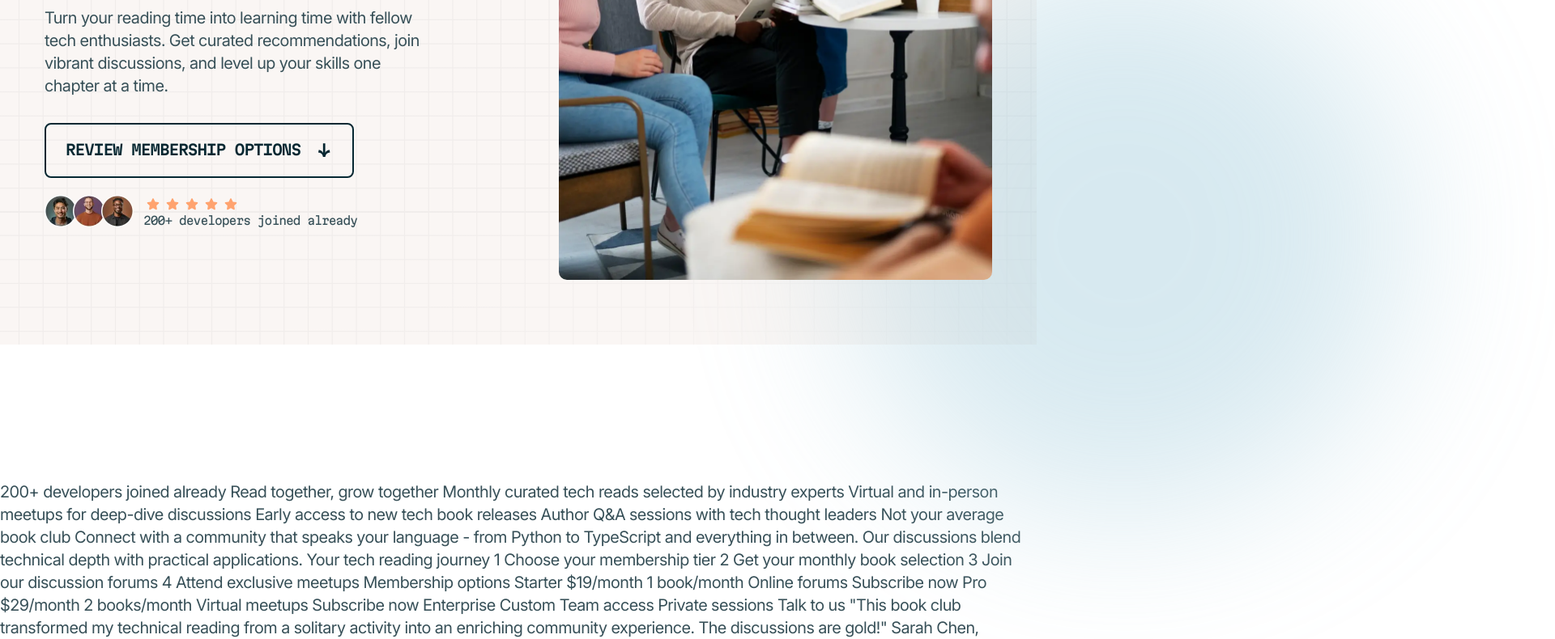
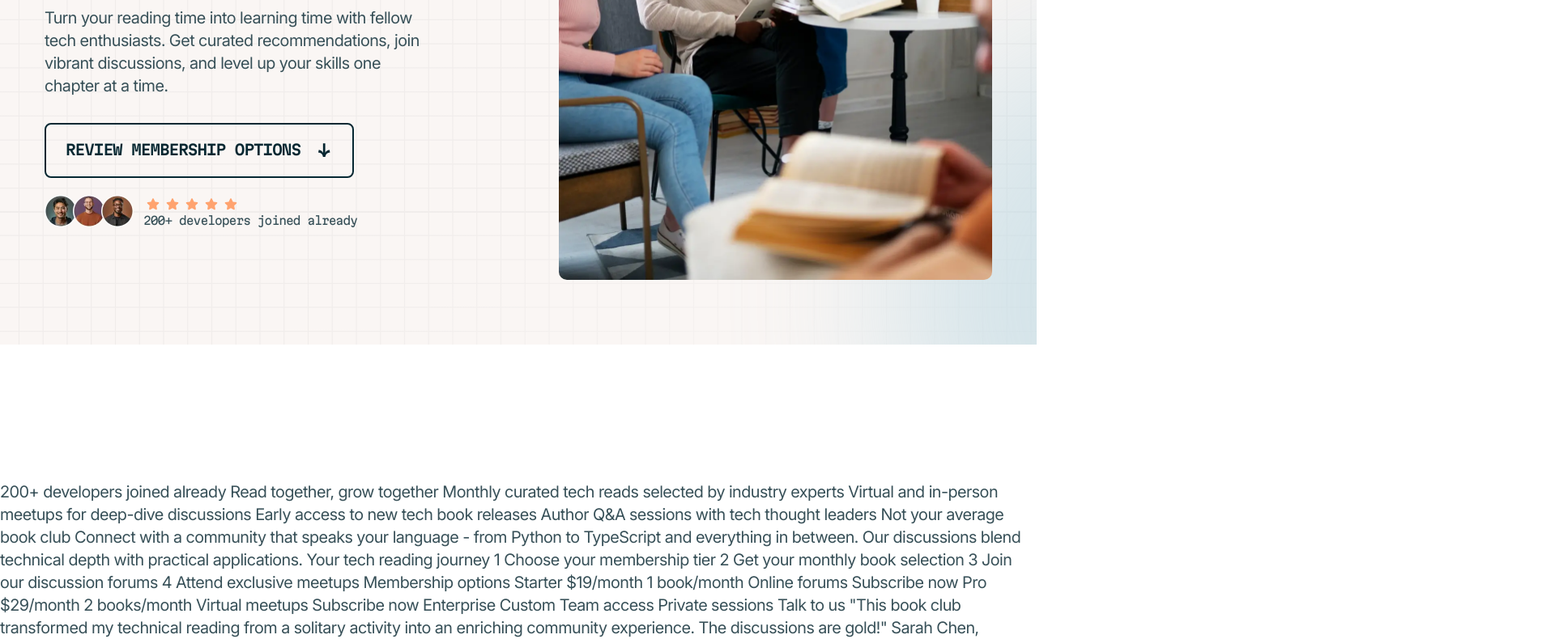
Before and after one commit to dspereira/tech-book-club-landing-page, a plain HTML site: page index.html in a window 1280 px wide. Shown: the part 451-1241 px from the top of the page at 81% size, 1920 px wide, since content can reach past the window. Drawn offline with Linux system fonts and the light colour scheme.

Commit message:
Changed glow to be positioned absolutely relative to the hero section.

```diff
--- a/index.html
+++ b/index.html
@@ -17,6 +17,11 @@
   </header>
   <main>
     <section class="hero-section">
+
+      <div class="hero-img-glow-container">
+        <img class="hero-img-glow" src="assets/images/pattern-glow.svg" width="1084" height="1084"/>
+      </div>
+
       <div class="grid-main grid-rows-hero">
         <h1 class="primary-heading">
           <span>Join the</span> <span>ultimate tech</span> <span>book club</span>
@@ -55,9 +60,6 @@
         </div>
 
         <div class="hero-img-container">
-          <div class="hero-img-glow-container">
-            <img class="hero-img-glow" src="assets/images/pattern-glow.svg" width="1084" height="1084"/>
-          </div>
           <picture class="hero-img">
             <source
               media="(width > 77.5em)"
@@ -76,6 +78,10 @@
         </div>
 
       </div>
+    </section>
+
+    <section class="features-section">
+
     </section>
   </main>
   <footer>
--- a/style.css
+++ b/style.css
@@ -151,7 +151,6 @@ h1, h2, h3 {
     color: hsl(195, 23%, 28%);
 }
 
-
 .header-container {
     background-image:url("assets/images/pattern-light-bg.svg");
     background-color: hsl(17, 41%, 97%);
@@ -163,24 +162,20 @@ h1, h2, h3 {
     padding-bottom: 8rem;
 }
 
-.hero-img-container {
-    position: relative;
-}
-
-.hero-img-glow-container {
-    position: absolute;
-}
-
 .hero-img {
     position: relative;
     z-index: 10;
 }
 
+.hero-section {
+    position: relative;
+    overflow: hidden;
+}
 .hero-img-glow-container {
+    position: absolute;
     width: 108.4rem;
     height: 108.4rem;
 }
-
 
 /***********************/
 /* Mobile */
```
